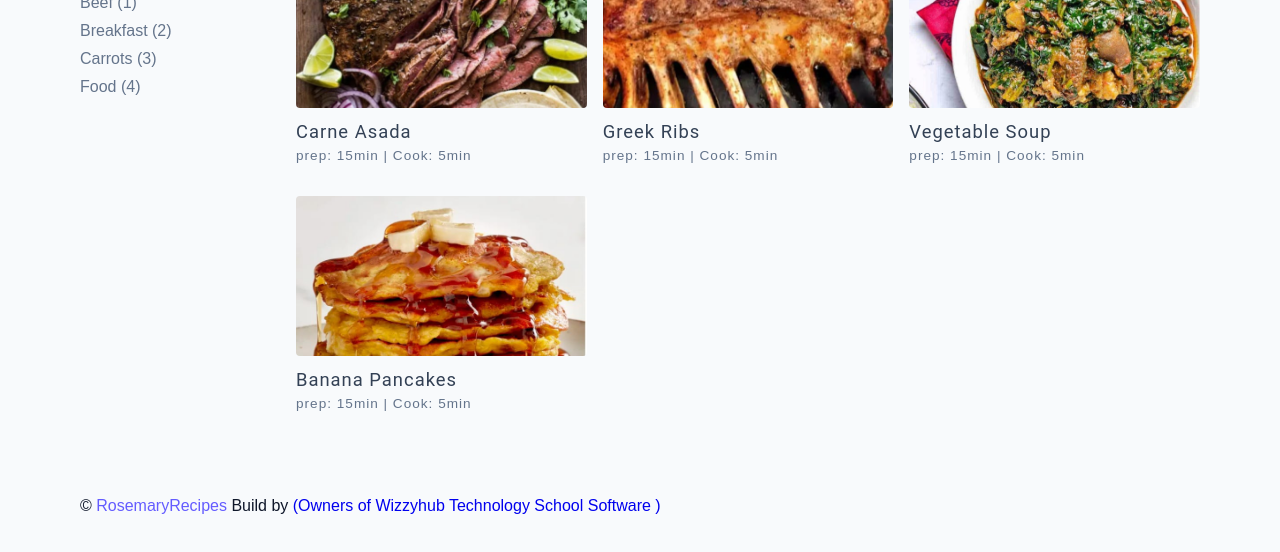
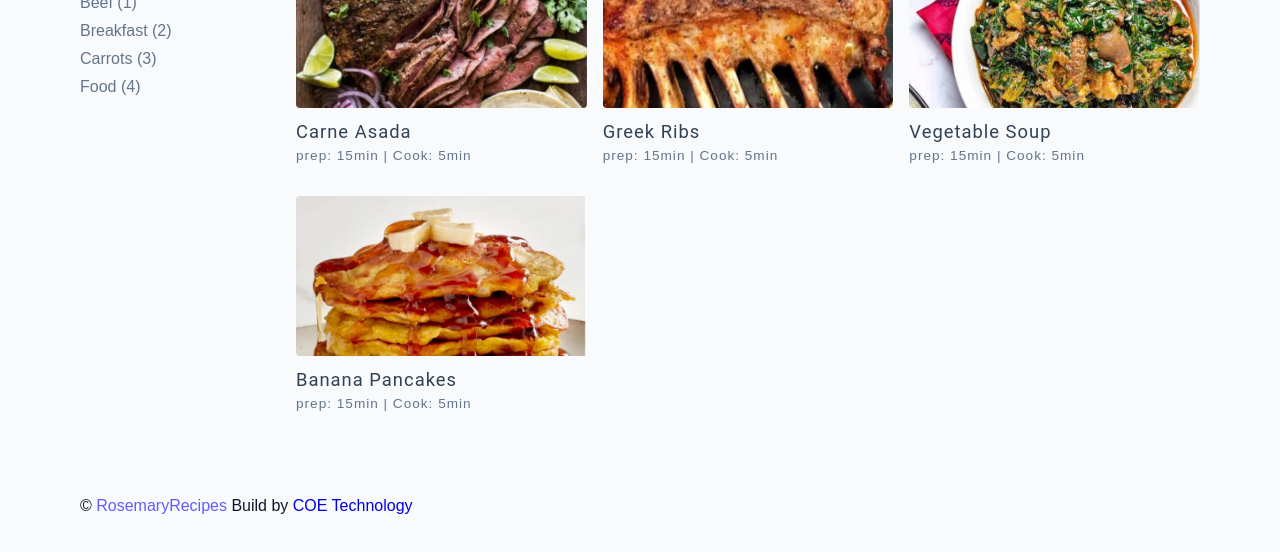
Before and after one commit to chrisogonuss/Rosemary-Recipes, a plain HTML site: page index.html in a window 1280 px wide. Shown: the part 636-1188 px from the top of the page. Drawn offline with nearby package versions, Linux system fonts and the light colour scheme.

Commit message:
inital commit

```diff
--- a/index.html
+++ b/index.html
@@ -114,7 +114,7 @@
     <!-- footer -->
     <footer class="page footer">
         <p>&copy; <span id="date"></span><span class="footer-logo">RosemaryRecipes</span> Build by <a
-                href="https://digitalschool.com.ng">(Owners of Wizzyhub Technology School Software )</a>
+                href="https://coe-technology.vercel">COE Technology</a>
         </p>
     </footer>
 
```
